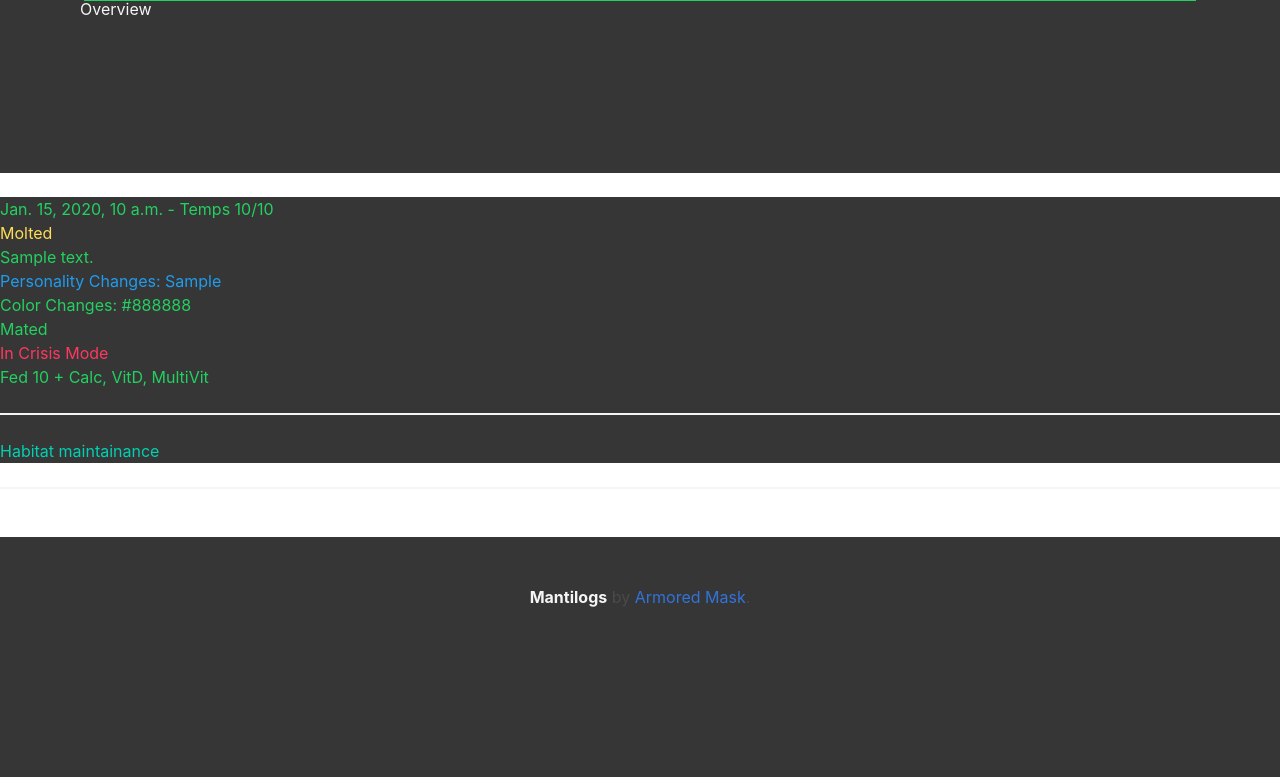
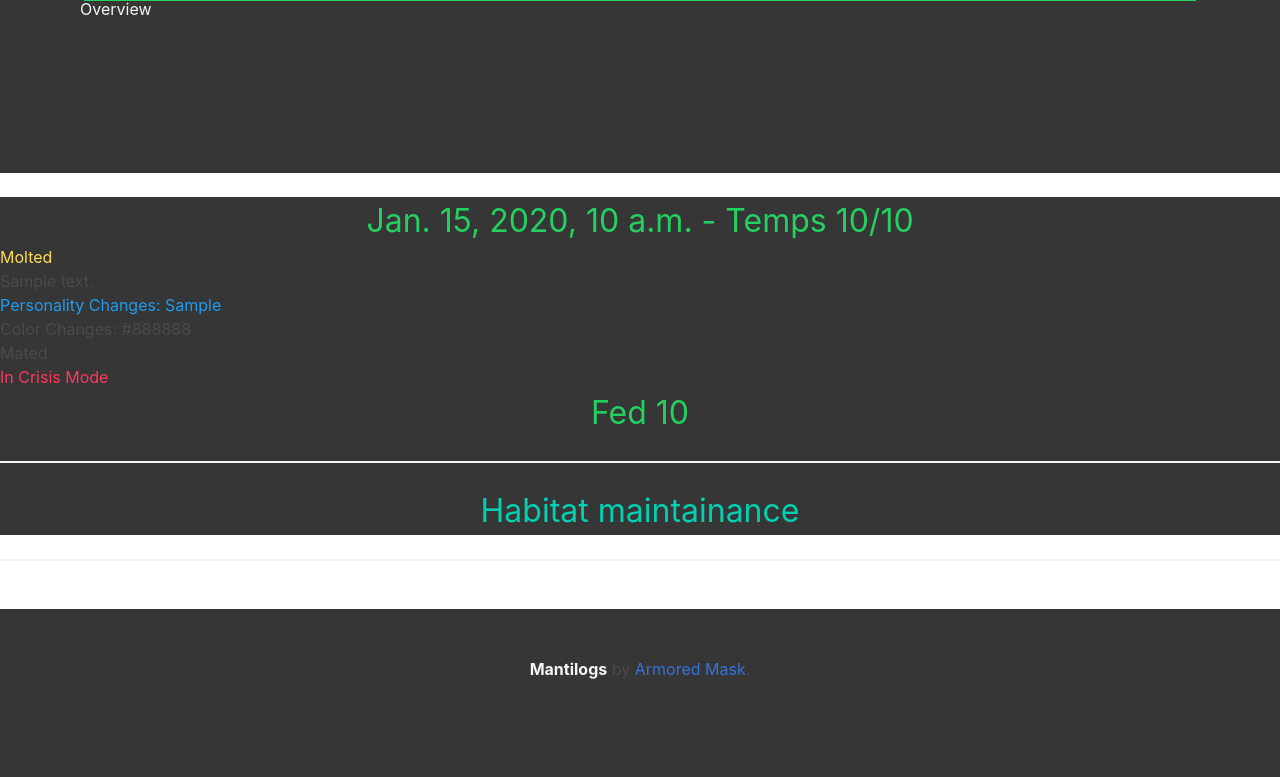
Before and after one commit to RowingWolfe/mantilogs2, a Django app: template mantilogs/mantis_profiles/templates/gecko_profile.html in a window 1280 px wide. Shown: the part 691-1468 px from the top of the page. Before the commit the page ends 1298 px from the top, so only its background shows below. Run offline with Django 3.2, Linux system fonts and the light colour scheme; tables that the repository leaves empty hold one stand-in row (values such as "Sample post"); the template is opened without the code that fills it: values that come from a table or form of the project are taken from there, most other values are stand-ins (such as "Sample title", 1, 10 or a date in 2020); parts of the project's set-up code (start-up, migrations or seed data) failed here and were passed over.

Commit message:
Added location feild to environment log, cleaned up profile display for geckos slightly

```diff
--- a/mantilogs/mantis_profiles/models.py
+++ b/mantilogs/mantis_profiles/models.py
@@ -104,6 +104,7 @@ class Environment_Log(models.Model):
     notes = models.CharField(max_length=240, default='None')
     humidity = models.CharField(max_length=4, default='0')
     temp = models.CharField(max_length=3, default='0')
+    location = models.CharField(max_length=50, default="Unspecified")
 
 
 class Culture(models.Model):
@@ -130,7 +131,7 @@ class Culture(models.Model):
     quarantine_reasons = models.CharField(max_length=400, default="None", help_text="CSV: Mites, Unknown Worms, Recent Mass Death of Unknown Cause, etc")
     parent_culture=models.CharField(max_length=120, default="None", help_text="TROGDORRRRRRRRRRR wants to know what culture begat this one.")
     culture_health=models.CharField(max_length=120, default="Good", help_text="Good, Poor, Unknown, Destroyed, Collapsed (This will be a drop-down when I write the forms.)")
-
+    gut_loading = models.BooleanField(default=False);
 
 
 class Culture_Log(models.Model):
@@ -157,7 +158,7 @@ class Culture_Log(models.Model):
 
 class Gecko(models.Model):
     def __str__(self):
-        return self.name
+        return self.name + " " + self.morphs
     name = models.CharField(
         max_length=200, primary_key=True, help_text='Gecko name')
     father = models.CharField(max_length=200,default="Unknown")
@@ -209,7 +210,7 @@ class Gecko_Log(models.Model):
         default=False, help_text="Did something stupid happen?")
     amount_fed = models.CharField(max_length=200, default="None",
                                   help_text="How much of what did they eat? Ex: Big Piece of Mealworm, Whole housefly, 3 Neighbor kids")
-    # This will eventually be something that Jake will handle, but for now...
+    # TODO: Rebuild the env logger.
     high_temp_last_24 = models.IntegerField(
         default=0, help_text="How high was it? Jake will do this later.")
     low_temp_last_24 = models.IntegerField(
--- a/mantilogs/mantis_profiles/templates/gecko_profile.html
+++ b/mantilogs/mantis_profiles/templates/gecko_profile.html
@@ -106,8 +106,8 @@ July 8, 2020-->
   </div>
      <div class="block">
         {% for log in all_logs %}
-          <div class="has-background-dark has-text-success">
-           <h2>{{log.date}} - Temps {{log.high_temp_last_24}}/{{log.low_temp_last_24}}</h2>
+          <div class="has-background-dark">
+           <h2 class="has-text-success has-text-centered is-size-3">{{log.date}} - Temps {{log.high_temp_last_24}}/{{log.low_temp_last_24}}</h2>
            {% if log.molted %}
            <p class="has-text-warning">Molted</p>
            {% endif %}
@@ -125,9 +125,9 @@ July 8, 2020-->
             {% endif %}
             <hr\>
             {% if log.fed_today %}
-           <h3 class="has-text-success">Fed {{ log.amount_fed }} + Calc, VitD, MultiVit</h3>
+           <h3 class="has-text-success has-text-centered is-size-3">Fed {{ log.amount_fed }}</h3>
             {% if log.calcium_fortified %}
-              <p>Calcium</p>
+              <p>Calcium Dusted</p>
             {% endif %}
             {% if log.calc_with_vit_d%}
               <p class="has-text-info">Calcium + Vitamin D</p>
@@ -137,7 +137,7 @@ July 8, 2020-->
             {% endif %}
            {% endif %}
            <hr/>
-            <h3 class="has-text-primary">Habitat maintainance</h3>
+            <h3 class="has-text-primary has-text-centered is-size-3">Habitat maintainance</h3>
             {% if log.moist_hide_media_changed %}
               <p>Changed moist hide media</p>
             {% endif %}
```
